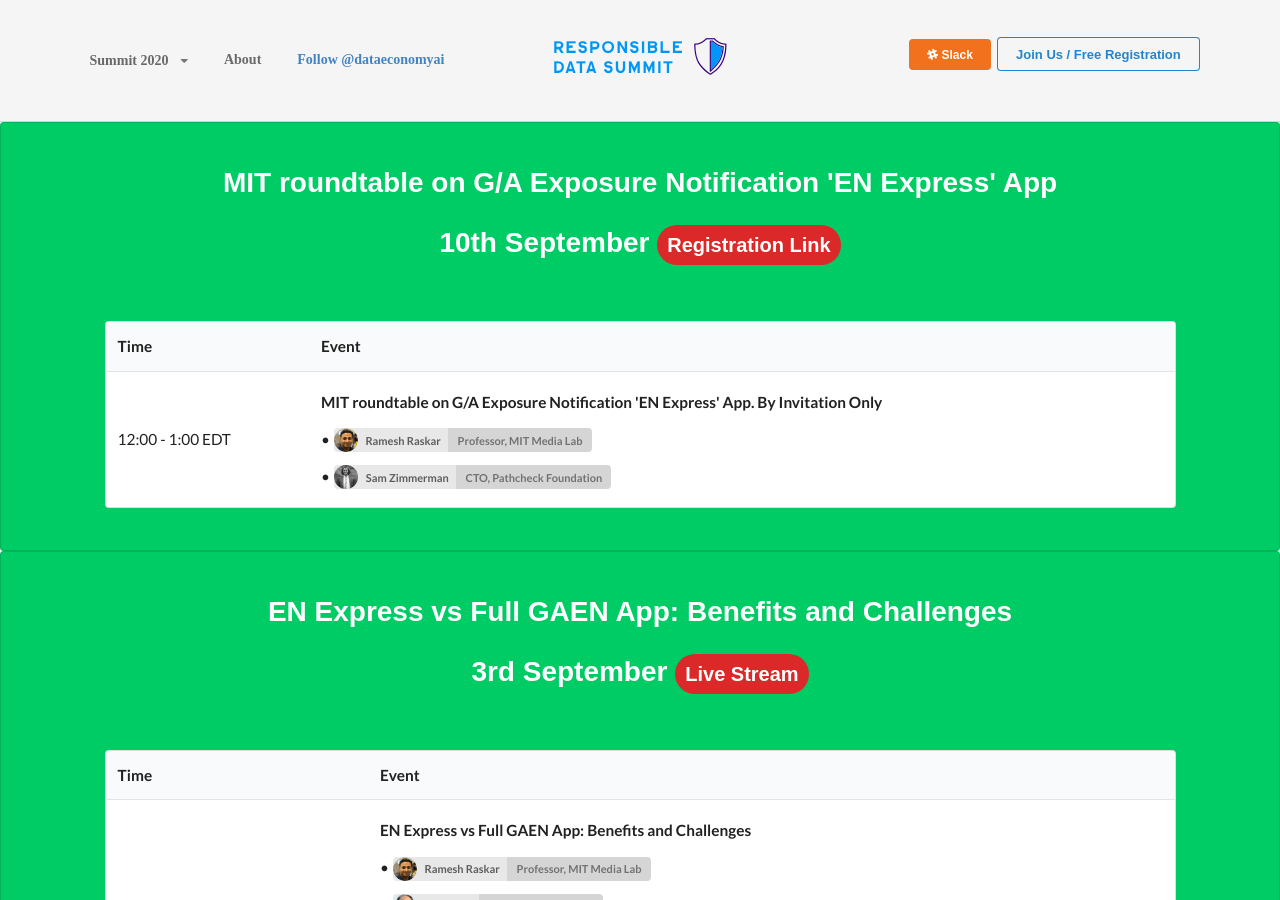
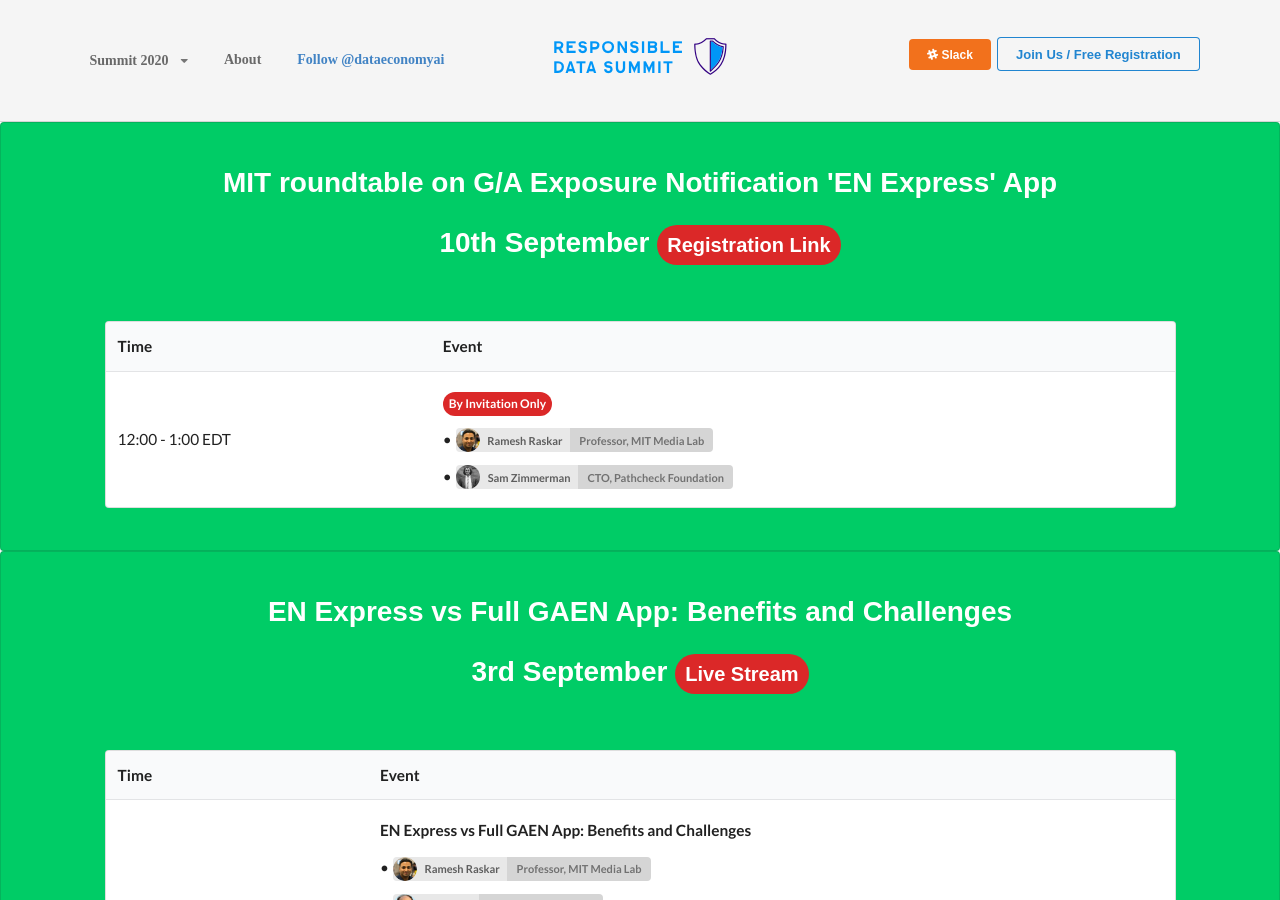
Before and after one commit to responsible-data-summit/events, a Jekyll site: the page built from agenda-0806.html, in a window 1280 px wide and 900 px high. Built offline with Jekyll 4.4.1, drawn with Linux system fonts in a browser that asks for light colours; some web fonts are replaced; comment, search, counter and statistics services are not loaded.

Commit message:
update registration

```diff
--- a/_data/agenda0910.yml
+++ b/_data/agenda0910.yml
@@ -1,6 +1,7 @@
 - time: 12:00 - 1:00
   sections:
     - title: "MIT roundtable on G/A Exposure Notification 'EN Express' App. By Invitation Only"
+      register: "https://mit.zoom.us/webinar/register/WN_UZS0ylraTnKQSS7V_nUxCQ"
       speakers:
         - name: Ramesh Raskar
         - name: Sam Zimmerman
--- a/agenda-0806.html
+++ b/agenda-0806.html
@@ -27,10 +27,8 @@
                                 style="padding-left: 2em;"
                             {% endunless %}
                             >
-                                {% if section.link %}
-                                    <a href="{{section.link}}" style="text-decoration: underline;"><b>{{section.title}} </b> {{section.comment}} </a>
-                                    <a href="{{section.link}}" class="ui red circular label">Live Stream</a>
-                                    <a href="https://twitter.com/dataeconomyai/status/1287968908670984192?s=20" class="ui blue circular label">Live Q&amp;A Instruction</a>
+                                {% if section.register %}
+                                    <a href="{{section.register}}" class="ui red circular label">By Invitation Only</a>
                                 {% else %}
                                     <b>{{section.title}} </b> {{section.comment}}
                                 {% endif %}
```
